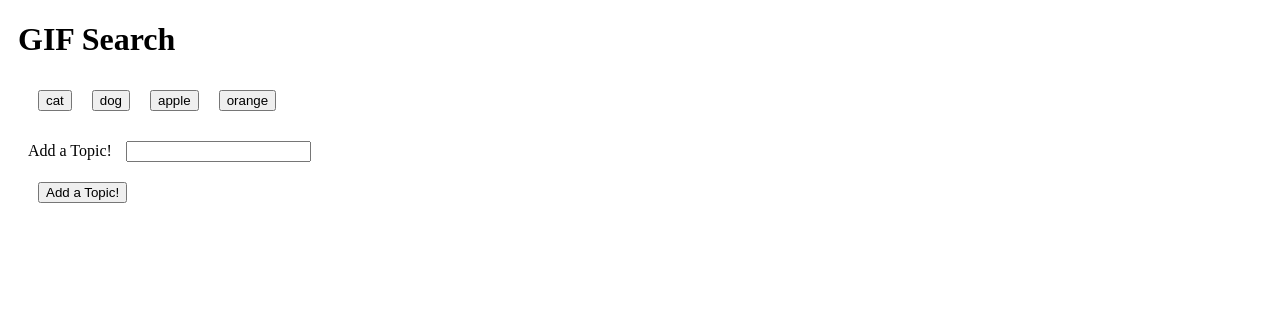
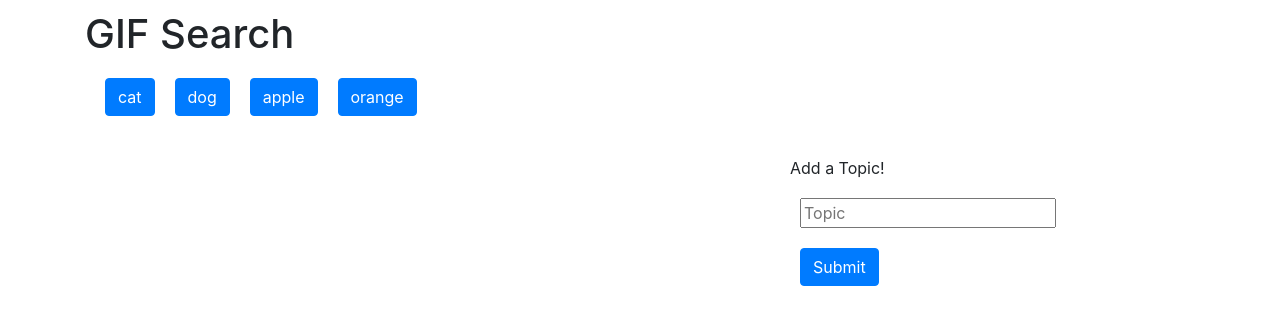
Before and after one commit to dpd1208/GifTastic, a plain HTML site: page index.html in a window 1280 px wide. Drawn offline with nearby package versions, Linux system fonts and the light colour scheme.

Commit message:
add validation and bootstrap

```diff
--- a/index.html
+++ b/index.html
@@ -4,6 +4,7 @@
 <head>
     <meta charset="utf-8">
     <title>Favorite GIFs</title>
+    <link rel="stylesheet" href="https://stackpath.bootstrapcdn.com/bootstrap/4.1.3/css/bootstrap.min.css">
     <style type="text/css">
         button,
         div,
@@ -22,17 +23,23 @@
         <!-- Rendered Buttons will get Dumped Here  -->
         <div id="buttons-view"></div>
 
-        <form id="topic-form">
-            <label for="topic-input">Add a Topic!</label>
-            <input type="text" id="topic-input">
-            <br>
-
-            <!-- Button triggers new topic to be added -->
-            <input id="add-topic" type="submit" value="Add a Topic!">
-        </form>
-
+        <div class="row">
+            <div class="col-7" style="float:left">
                 <!-- topics will Get Dumped Here -->
                 <div id="topics-view"></div>
+            </div>
+            <div class="col-3" style="float:right">
+
+                <form name="myForm" id="topic-form">
+                    <label for="topic-input">Add a Topic!</label>
+                    <input type="text" name="fname" id="topic-input" placeholder="Topic">
+                    <br>
+                    <!-- Button triggers new topic to be added -->
+                    <input id="add-topic" type="submit" value="Submit" class="btn btn-primary">
+                </form>
+            </div>
+        </div>
+    </div>
 
     <script src="https://cdnjs.cloudflare.com/ajax/libs/jquery/3.2.1/jquery.min.js"></script>
     <script type="text/javascript">
@@ -53,7 +60,7 @@
                 // This code $("<button>") is all jQuery needs to create the beginning and end tag. (<button></button>)
                 var a = $("<button>");
                 // Adding a class of topic-btn to our button
-                    a.addClass("topic-btn");
+                a.addClass("topic-btn btn btn-primary");
                 // Adding a data-attribute
                 a.attr("data-name", topics[i]);
                 // Providing the initial button text
@@ -143,6 +150,11 @@
         // This function handles events where add topic button is clicked
         $("#add-topic").on("click", function (event) {
             event.preventDefault();
+            var x = document.forms["myForm"]["fname"].value;
+            if (x == "") {
+                alert("Please enter a search term");
+                return false;
+            }
             // This line grabs the input from the textbox
             var topic = $("#topic-input").val().trim();
 
@@ -152,6 +164,7 @@
             // Calling renderButtons which handles the processing of our topic array
             renderButtons();
         });
+
 
         // Adding a click event listener to all elements with a class of "topic-btn"
         $(document).on("click", ".topic-btn", displayTopicInfo);
```
Lines whose indentation alone changed are shown as unchanged.
